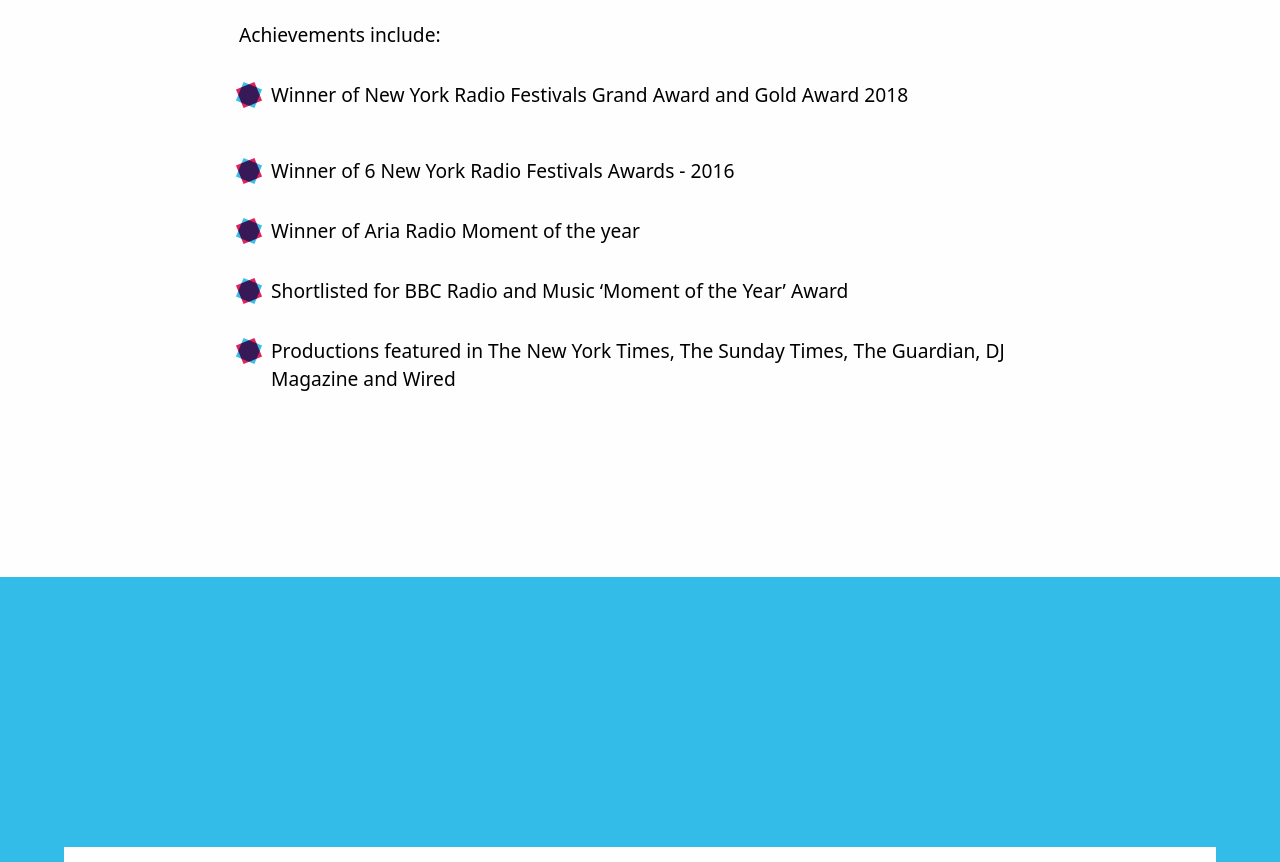
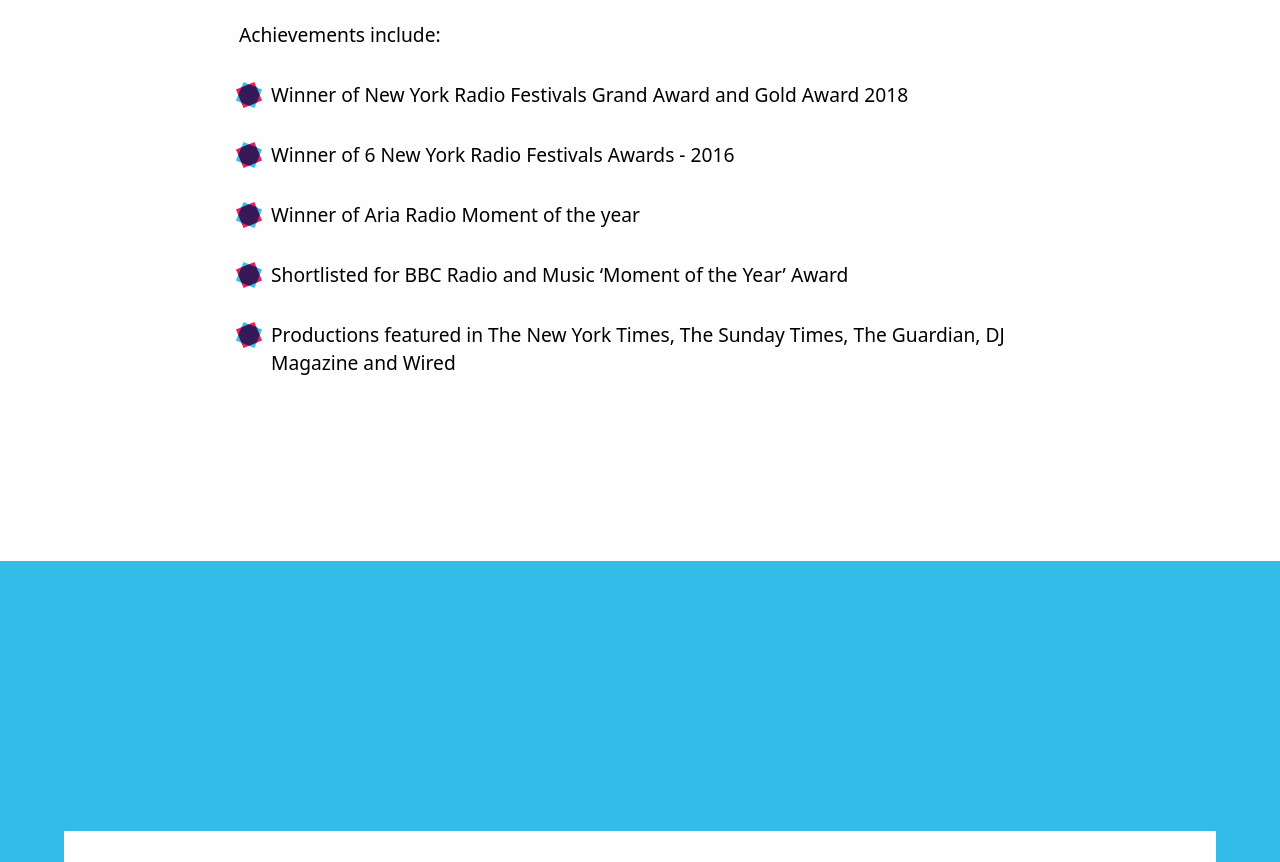
Before and after one commit to Fredgroom/sounds_super, a React (Vite) app: page / in a window 1280 px wide. Shown: the part 4443-5305 px from the top of the page. Built offline with nearby package versions, Linux system fonts and the light colour scheme.

Commit message:
refactor styles to tailwindcss

```diff
--- a/src/components/Logo/LogoSquare/index.tsx
+++ b/src/components/Logo/LogoSquare/index.tsx
@@ -36,7 +36,6 @@
         opacity: '.95',
         rotate: '45deg',
         mixBlendMode: 'multiply',
-        // zIndex: -1,
       }}
     />
   );
--- a/src/components/Logo/index.tsx
+++ b/src/components/Logo/index.tsx
@@ -40,33 +40,14 @@
 
   return (
     <div>
-      <div
-        style={{
-          display: 'flex',
-          justifyContent: 'center',
-          alignItems: 'center',
-        }}
-      >
-        <div
-          style={{
-            display: 'flex',
-            justifyContent: 'center',
-            alignItems: 'center',
-            position: 'relative',
-          }}
-        >
+      <div className='flex justify-center items-center'>
+        <div className='flex justify-center items-center relative'>
           <LogoSquare backgroundColor='#E11556' number={1} size={finalSize} />
           <LogoSquare backgroundColor='#E11556' number={2} size={finalSize} />
           <LogoSquare backgroundColor='#32BCE7' number={3} size={finalSize} />
           <LogoSquare backgroundColor='#32BCE7' number={4} size={finalSize} />
         </div>
-        <div
-          style={{
-            display: 'flex',
-            alignItems: 'center',
-            justifyContent: 'center',
-          }}
-        >
+        <div className='flex justify-center items-center'>
           <h1
             style={{
               width: finalSize / 1.8,
--- a/src/components/Menu/index.tsx
+++ b/src/components/Menu/index.tsx
@@ -2,15 +2,7 @@
 import Nav from '../Nav';
 
 const MenuLine: FC = () => {
-  return (
-    <div
-      style={{
-        width: '24px',
-        height: '3px',
-      }}
-      className='bg-red w-24 h-3'
-    />
-  );
+  return <div className='bg-red w-[24px] h-[3px]' />;
 };
 
 interface MenuOpenProps {
@@ -43,7 +35,6 @@
     >
       <div
         className={`flex justify-center items-center relative  h-[26px] w-[24px] p-3 `}
-        // className={`flex justify-center self-end align-center relative cursor-pointer h-[26px] w-[24px]`}
       >
         <div
           className={`absolute top-[12px] w-[24px] h-[3px] bg-red rotate-[45deg]`}
--- a/src/components/Nav/index.tsx
+++ b/src/components/Nav/index.tsx
@@ -24,22 +24,22 @@
 const Nav = ({ onClick }: NavProps) => {
   return (
     <nav className='flex flex-col md:flex-row '>
-      <NavLink onClick={onClick} href='#video'>
+      <NavLink onClick={onClick} href='#video' aria-label='go to home'>
         home
       </NavLink>
-      <NavLink onClick={onClick} href='#about-us'>
+      <NavLink onClick={onClick} href='#about-us' aria-label='go to about us'>
         about us
       </NavLink>
-      <NavLink onClick={onClick} href='#work'>
+      <NavLink onClick={onClick} href='#work' aria-label='go to work'>
         work
       </NavLink>
-      <NavLink onClick={onClick} href='#services'>
+      <NavLink onClick={onClick} href='#services' aria-label='go to services'>
         services
       </NavLink>
-      <NavLink onClick={onClick} href='#team'>
+      <NavLink onClick={onClick} href='#team' aria-label='go to team'>
         team
       </NavLink>
-      <NavLink onClick={onClick} href='#contact'>
+      <NavLink onClick={onClick} href='#contact' aria-label='go to contact'>
         Contact
       </NavLink>
     </nav>
--- a/src/components/sections/team.tsx
+++ b/src/components/sections/team.tsx
@@ -5,18 +5,7 @@
 
 const Bullet = () => {
   return (
-    <div
-      className='bg-white flex w-[32px] px-[4px] py-[20px] h-full'
-      style={
-        {
-          // backgroundColor: 'white',
-          // display: 'flex',
-          // width: '32px',
-          // padding: '20px 4px',
-          // height: '100%',
-        }
-      }
-    >
+    <div className='bg-white flex w-[32px] px-[4px] py-[20px] h-full'>
       <StaticLogo size={20} />
     </div>
   );
@@ -67,59 +56,28 @@
                 podcasts to millions.
               </p>
               <p>Achievements include:</p>
-              <div
-                style={{
-                  display: 'grid',
-                  alignItems: 'center',
-                  gridTemplateColumns: 'auto 1fr',
-                  margin: '16px 0',
-                }}
-              >
+              <div className='flex'>
                 <Bullet />
                 <p>
                   Winner of New York Radio Festivals Grand Award and Gold Award
                   2018
                 </p>
               </div>
-              <div
-                style={{
-                  display: 'grid',
-                  alignItems: 'center',
-                  gridTemplateColumns: 'auto 1fr',
-                }}
-              >
+              <div className='flex'>
                 <Bullet />
                 <p>Winner of 6 New York Radio Festivals Awards - 2016</p>
               </div>
-              <div
-                style={{
-                  display: 'grid',
-                  alignItems: 'center',
-                  gridTemplateColumns: 'auto 1fr',
-                }}
-              >
+              <div className='flex'>
                 <Bullet />
                 <p>Winner of Aria Radio Moment of the year</p>
               </div>
-              <div
-                style={{
-                  display: 'grid',
-                  alignItems: 'center',
-                  gridTemplateColumns: 'auto 1fr',
-                }}
-              >
+              <div className='flex'>
                 <Bullet />
                 <p>
                   Shortlisted for BBC Radio and Music ‘Moment of the Year’ Award
                 </p>
               </div>
-              <div
-                style={{
-                  display: 'grid',
-                  alignItems: 'center',
-                  gridTemplateColumns: 'auto 1fr',
-                }}
-              >
+              <div className='flex'>
                 <Bullet />
                 <p>
                   Productions featured in The New York Times, The Sunday Times,
```
